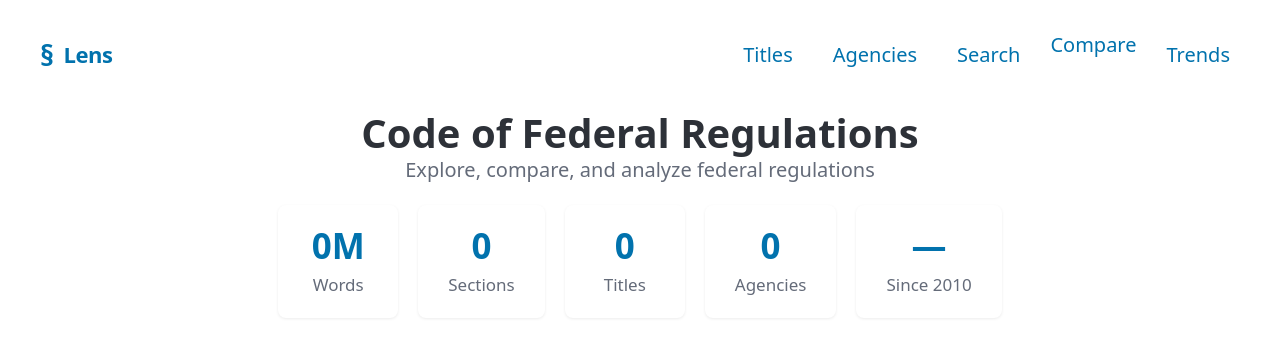
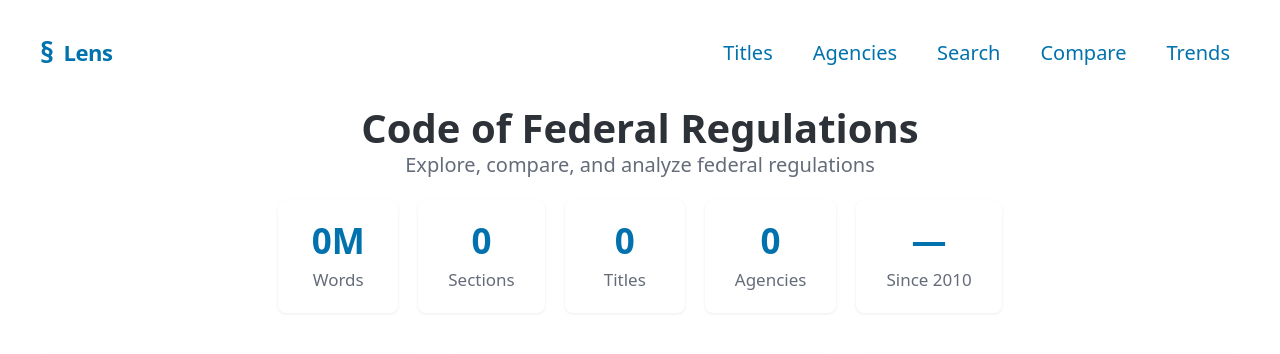
Before and after one commit to CharlieMonk/Lens, a Flask app: page / in a window 1280 px wide. Shown: the top 354 px of the page. Run offline with Flask 3, Linux system fonts and the light colour scheme; data that the repository does not hold is empty.

Commit message:
Fix nav dropdown vertical alignment with other menu items
Override Pico CSS defaults on summary element to match nav-link buttons:
display: inline-block, matching padding (7.5px 10px), and height: auto.

Co-Authored-By: Claude Opus 4.5 <noreply@anthropic.com>

```diff
--- a/cfr_viewer/src/cfr_viewer/static/css/theme.css
+++ b/cfr_viewer/src/cfr_viewer/static/css/theme.css
@@ -768,10 +768,12 @@ nav li details.dropdown {
     padding: 0;
     margin: 0;
     display: inline;
+    vertical-align: baseline;
 }
 
 nav details.dropdown > summary,
 nav li details.dropdown > summary {
+    display: inline-block !important;
     background: transparent !important;
     background-color: transparent !important;
     border: none !important;
@@ -780,9 +782,12 @@ nav li details.dropdown > summary {
     font-size: inherit;
     font-family: inherit;
     font-weight: inherit;
+    line-height: inherit;
+    height: auto !important;
     cursor: pointer;
-    padding: 0 !important;
+    padding: 7.5px 10px !important;
     margin: 0;
+    vertical-align: baseline;
 }
 
 nav details.dropdown > summary:hover,
```
